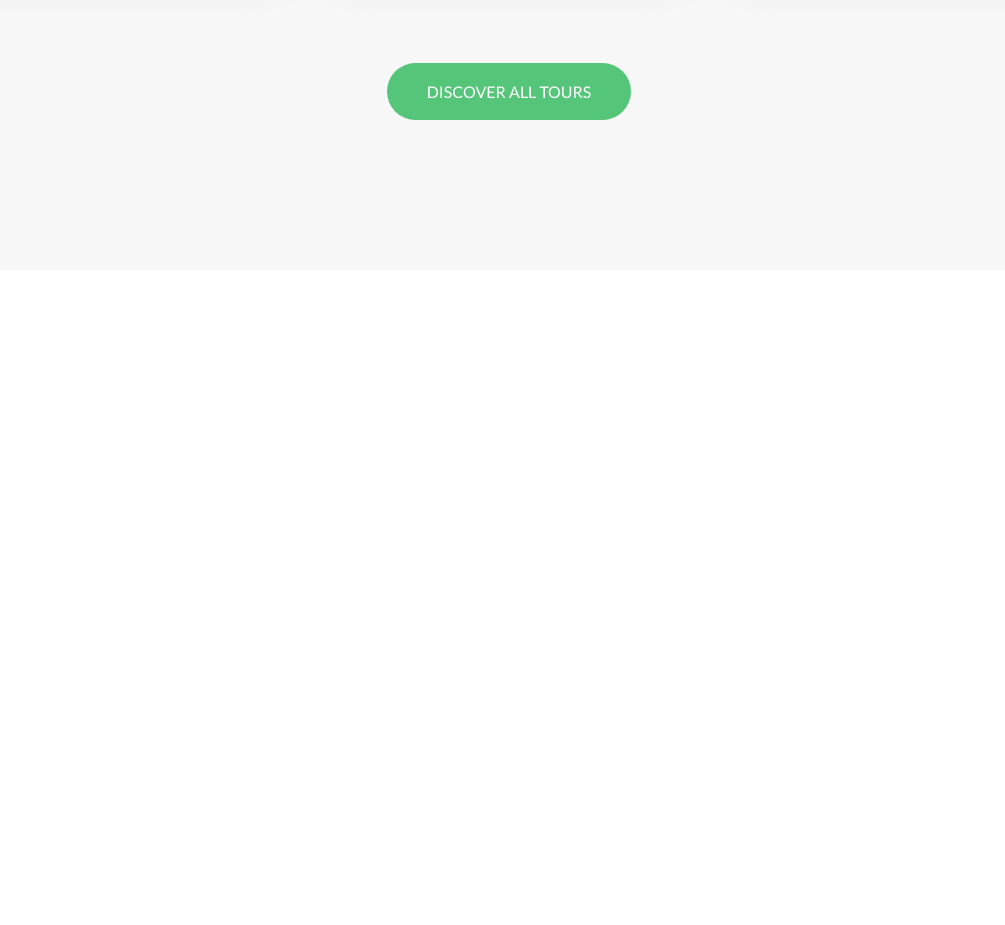
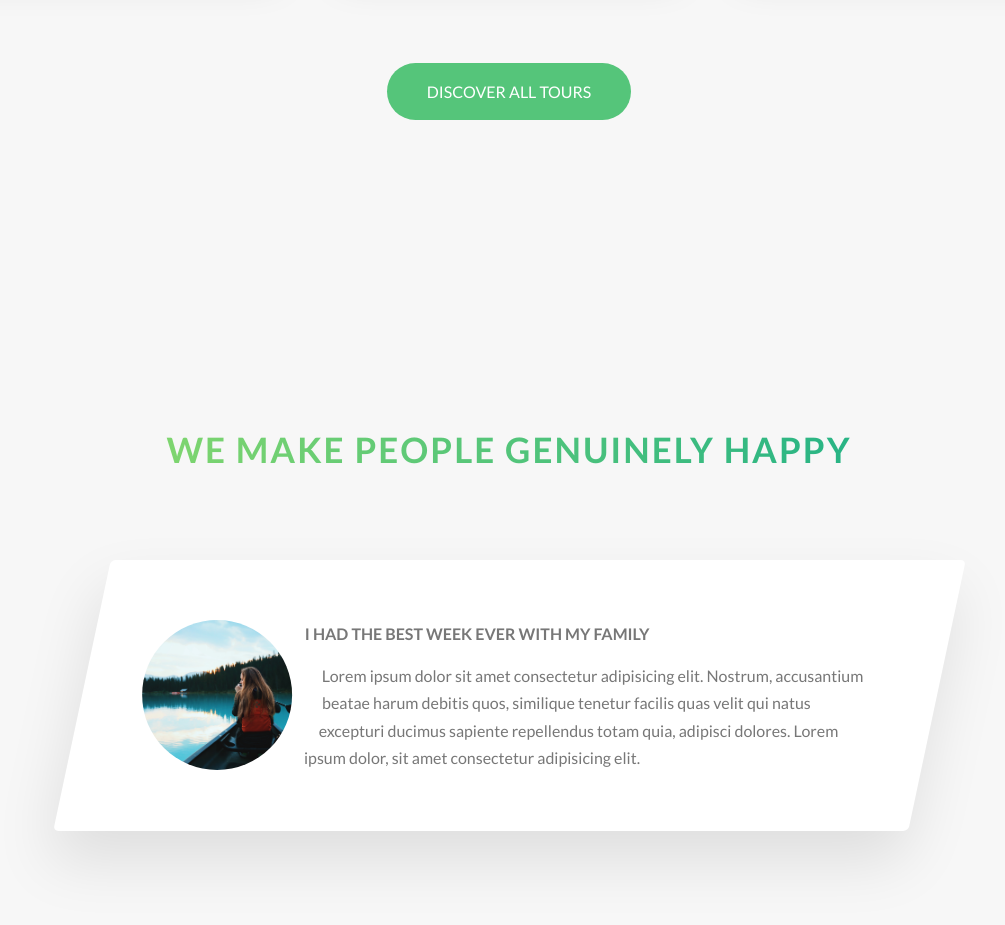
Before and after one commit to ArmandoHerra/Natours, a website: page Natours/index.html in a window 1280 px wide. Shown: the part 3029-3954 px from the top of the page, without its empty margins (131-1136 px from the left). Before the commit the page ends 3329 px from the top, so only its background shows below. Drawn offline with Linux system fonts and the light colour scheme.

Commit message:
Started creating the stories section.

```diff
--- a/Natours/index.html
+++ b/Natours/index.html
@@ -216,6 +216,26 @@
                     <a href="#" class="btn btn--green">Discover all tours</a>
                 </div>
             </section>
+            <section class="section-stories">
+                <div class="u-center-text u-margin-bottom-big">
+                    <h2 class="heading-secondary">
+                        We make people genuinely happy
+                    </h2>
+                </div>
+                <div class="row">
+                    <div class="story">
+                        <figure class="story__shape">
+                            <img class="story__img" src="img/nat-8.jpg" alt="Person on a tour">
+                        </figure>
+                        <div class="story__text">
+                            <h3 class="heading-tertiary u-margin-bottom-small">
+                                I had the best week ever with my family
+                            </h3>
+                            <p>Lorem ipsum dolor sit amet consectetur adipisicing elit. Nostrum, accusantium beatae harum debitis quos, similique tenetur facilis quas velit qui natus excepturi ducimus sapiente repellendus totam quia, adipisci dolores. Lorem ipsum dolor, sit amet consectetur adipisicing elit.</p>
+                        </div>
+                    </div>
+                </div>
+            </section>
         </main>
         <!-- <section class="grid-test">
             <div class="row">
--- a/Natours/sass/components/_button.scss
+++ b/Natours/sass/components/_button.scss
@@ -32,7 +32,7 @@
         background-color: $color-primary;
         color: $color-white;
         &::after {
-            background-color: $color-white;
+            background-color: $color-primary;
         }
     }
     &::after {
--- /dev/null
+++ b/Natours/sass/components/_story.scss
@@ -0,0 +1,31 @@
+.story {
+    width: 75%;
+    margin: 0 auto;
+    box-shadow: 0 3rem 6rem rgba($color-black, .1);
+    background-color: $color-white;
+    border-radius: 5px;
+    padding: 6rem;
+    padding-left: 9rem;
+    font-size: $default-font-size;
+    transform: skewX(-12deg);
+    & > * {
+        transform: skewX(12deg);
+    }
+    &__shape {
+        width: 15rem;
+        height: 15rem;
+        float: left;
+        -webkit-shape-outside: circle(50% at 50% 50%);
+        -moz-shape-outside: circle(50% at 50% 50%);
+        shape-outside: circle(50% at 50% 50%);
+        -webkit-clip-path: circle(50% at 50% 50%);
+        clip-path: circle(50% at 50% 50%);
+        transform: translateX(-3rem) skewX(12deg);
+    }
+    &__img {
+        height: 100%;
+    }
+    &__text {
+        transform: skewX(12deg);
+    }
+}
--- a/Natours/sass/main.scss
+++ b/Natours/sass/main.scss
@@ -11,6 +11,7 @@
 @import "components/card";
 @import "components/composition";
 @import "components/feature-box";
+@import "components/story";
 
 @import "layout/grid";
 @import "layout/header";
--- a/Natours/sass/pages/_home.scss
+++ b/Natours/sass/pages/_home.scss
@@ -24,3 +24,8 @@
     padding: 25rem 0 15rem 0;
     margin-top: -11.5rem;
 }
+
+.section-stories {
+    padding: 15rem 0;
+    background-color: $color-gray-light-1;
+}
```
Also changed, not shown: Natours/css/style.css.
